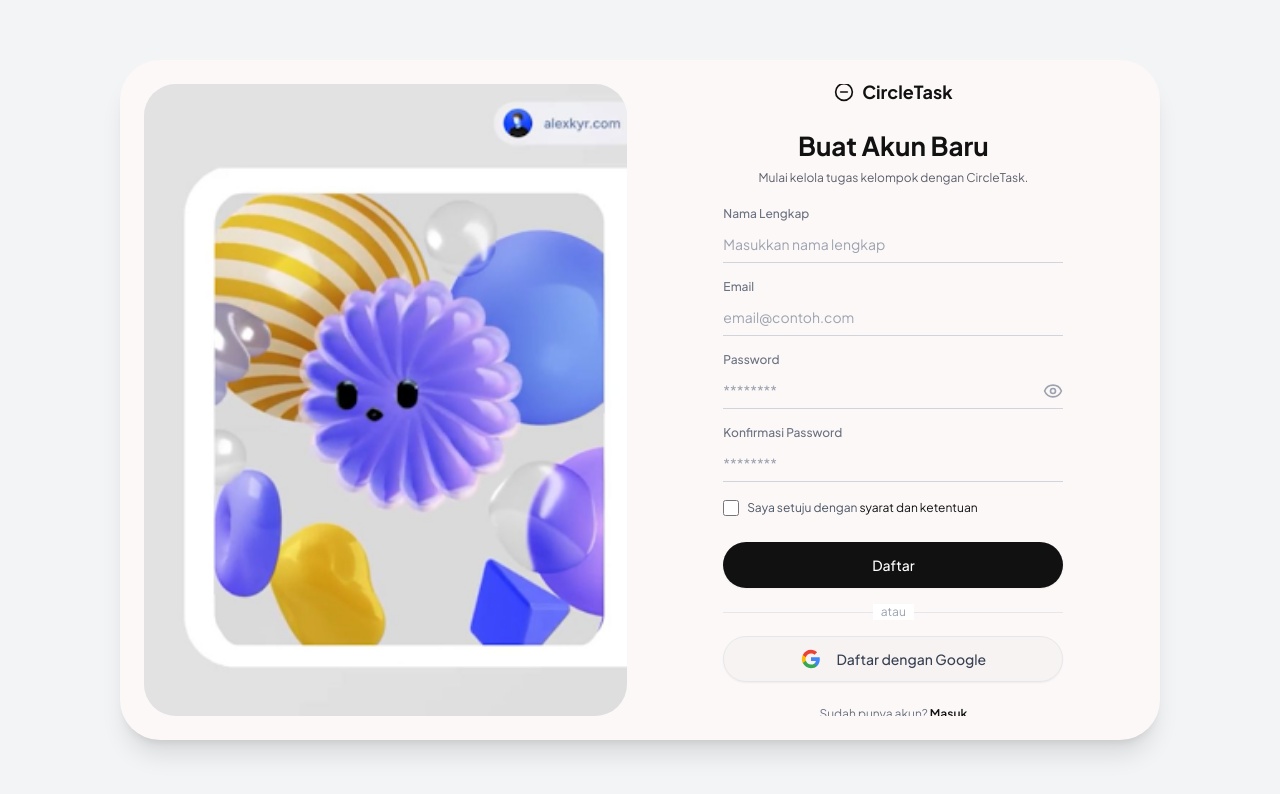
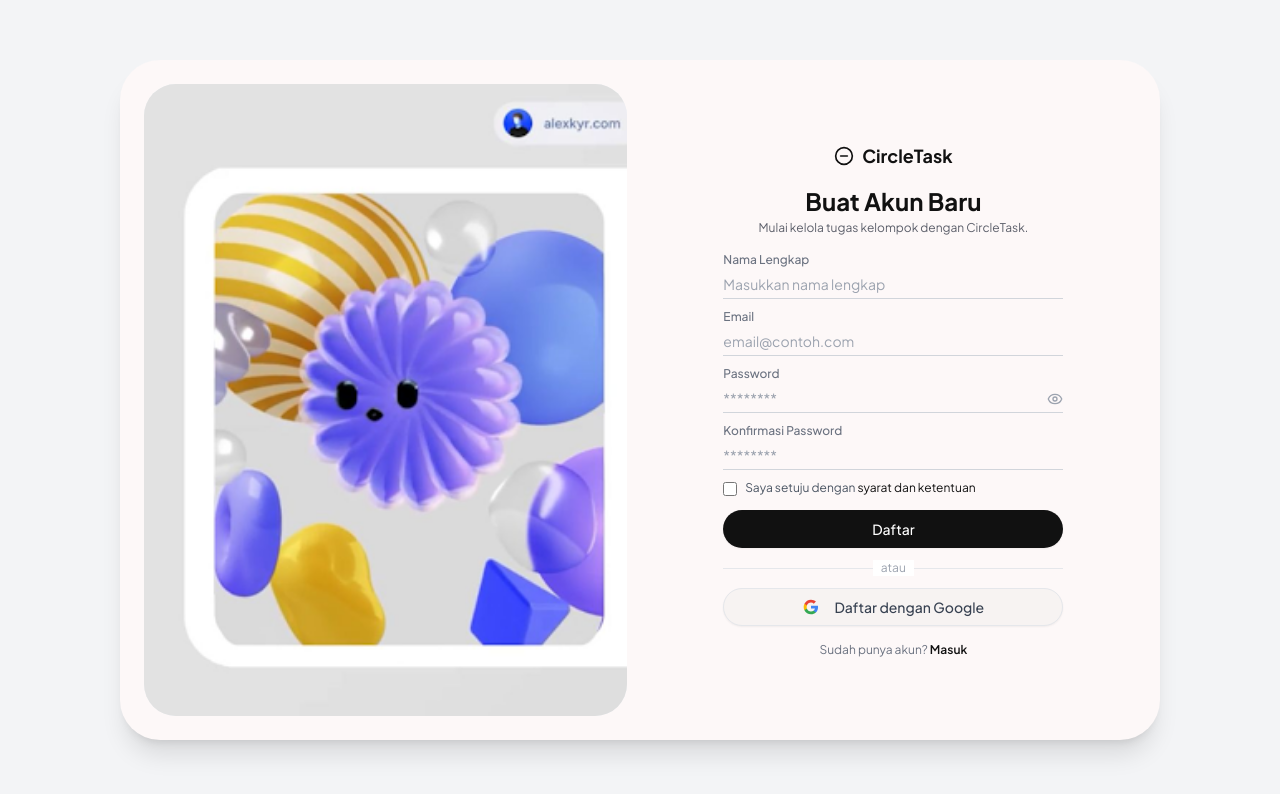
Before and after one commit to Rezkydesyafa/circletask, a Next.js app: page /register in a window 1280 px wide. Shown: the top 794 px of the page. Built offline with nearby package versions, Linux system fonts and the light colour scheme.

Commit message:
fix(auth): reduce paddings and gaps in register page to fit content without scrolling inside card

```diff
--- a/app/(auth)/register/page.tsx
+++ b/app/(auth)/register/page.tsx
@@ -23,7 +23,7 @@
 
         <div className="flex w-full flex-col justify-center px-4 py-6 md:w-1/2 md:px-8 lg:px-12 h-full overflow-y-auto">
           <div className="mx-auto w-full max-w-[340px]">
-            <div className="mb-6 flex items-center justify-center gap-2 text-[#111111]">
+            <div className="mb-4 flex items-center justify-center gap-2 text-[#111111]">
               <svg
                 className="h-5 w-5"
                 fill="none"
@@ -39,8 +39,8 @@
               <span className="text-lg font-bold">CircleTask</span>
             </div>
 
-            <div className="mb-5 text-center">
-              <h1 className="mb-2 text-[26px] font-bold leading-tight text-[#111111]">Buat Akun Baru</h1>
+            <div className="mb-4 text-center">
+              <h1 className="mb-1 text-2xl font-bold leading-tight text-[#111111]">Buat Akun Baru</h1>
               <p className="text-xs text-[#5c5f6a]">Mulai kelola tugas kelompok dengan CircleTask.</p>
             </div>
 
--- a/features/auth/components/register-form.tsx
+++ b/features/auth/components/register-form.tsx
@@ -31,7 +31,7 @@
   });
 
   const inputClassName =
-    "h-auto rounded-none border-0 border-b border-gray-300 bg-transparent px-0 py-2 text-sm text-[#111111] ring-offset-0 placeholder:text-gray-400 focus-visible:border-[#111111] focus-visible:ring-0 focus-visible:ring-offset-0";
+    "h-auto rounded-none border-0 border-b border-gray-300 bg-transparent px-0 py-1 text-sm text-[#111111] ring-offset-0 placeholder:text-gray-400 focus-visible:border-[#111111] focus-visible:ring-0 focus-visible:ring-offset-0";
 
   const onSubmit = form.handleSubmit((values) => {
     setSuccessMessage(null);
@@ -67,11 +67,11 @@
 
   return (
     <>
-      <form className="space-y-4" onSubmit={onSubmit}>
+      <form className="space-y-2.5" onSubmit={onSubmit}>
       <input type="hidden" {...form.register("avatarUrl")} />
 
       <div>
-        <Label className="mb-1 block text-xs font-medium text-gray-500" htmlFor="fullName">
+        <Label className="mb-0.5 block text-xs font-medium text-gray-500" htmlFor="fullName">
           Nama Lengkap
         </Label>
         <Input
@@ -82,12 +82,12 @@
           {...form.register("fullName")}
         />
         {form.formState.errors.fullName ? (
-          <p className="text-sm text-destructive mt-1">{form.formState.errors.fullName.message}</p>
+          <p className="text-[11px] text-destructive mt-0.5">{form.formState.errors.fullName.message}</p>
         ) : null}
       </div>
 
       <div>
-        <Label className="mb-1 block text-xs font-medium text-gray-500" htmlFor="email">
+        <Label className="mb-0.5 block text-xs font-medium text-gray-500" htmlFor="email">
           Email
         </Label>
         <Input
@@ -99,12 +99,12 @@
           {...form.register("email")}
         />
         {form.formState.errors.email ? (
-          <p className="text-sm text-destructive mt-1">{form.formState.errors.email.message}</p>
+          <p className="text-[11px] text-destructive mt-0.5">{form.formState.errors.email.message}</p>
         ) : null}
       </div>
 
       <div>
-        <Label className="mb-1 block text-xs font-medium text-gray-500" htmlFor="password">
+        <Label className="mb-0.5 block text-xs font-medium text-gray-500" htmlFor="password">
           Password
         </Label>
         <div className="relative">
@@ -120,16 +120,16 @@
             className="absolute right-0 top-1/2 -translate-y-1/2 text-gray-400 transition-colors hover:text-gray-600 focus:outline-none"
             type="button"
           >
-            <Eye className="h-5 w-5" />
+            <Eye className="h-4 w-4" />
           </button>
         </div>
         {form.formState.errors.password ? (
-          <p className="text-sm text-destructive mt-1">{form.formState.errors.password.message}</p>
+          <p className="text-[11px] text-destructive mt-0.5">{form.formState.errors.password.message}</p>
         ) : null}
       </div>
 
       <div>
-        <Label className="mb-1 block text-xs font-medium text-gray-500" htmlFor="confirmPassword">
+        <Label className="mb-0.5 block text-xs font-medium text-gray-500" htmlFor="confirmPassword">
           Konfirmasi Password
         </Label>
         <Input
@@ -141,20 +141,20 @@
           {...form.register("confirmPassword")}
         />
         {form.formState.errors.confirmPassword ? (
-          <p className="text-sm text-destructive mt-1">
+          <p className="text-[11px] text-destructive mt-0.5">
             {form.formState.errors.confirmPassword.message}
           </p>
         ) : null}
       </div>
 
-      <div className="mt-2 flex items-start">
+      <div className="mt-1 flex items-start">
         <input
-          className="mt-0.5 h-4 w-4 rounded border-gray-300 text-[#111111] focus:ring-[#111111]"
+          className="mt-0.5 h-3.5 w-3.5 rounded border-gray-300 text-[#111111] focus:ring-[#111111]"
           id="terms"
           type="checkbox"
           {...form.register("terms")}
         />
-        <label className="ml-2 block text-xs leading-5 text-gray-600" htmlFor="terms">
+        <label className="ml-2 block text-xs leading-4 text-gray-600" htmlFor="terms">
           Saya setuju dengan{" "}
           <Link className="text-[#111111] hover:underline" href="#">
             syarat dan ketentuan
@@ -162,24 +162,24 @@
         </label>
       </div>
       {form.formState.errors.terms ? (
-        <p className="text-sm text-destructive mt-1">{form.formState.errors.terms.message}</p>
+        <p className="text-[11px] text-destructive mt-0.5">{form.formState.errors.terms.message}</p>
       ) : null}
 
       {form.formState.errors.root ? (
-        <div className="rounded-2xl border border-destructive/30 bg-destructive/10 px-3 py-2 text-sm text-destructive">
+        <div className="rounded-2xl border border-destructive/30 bg-destructive/10 px-3 py-1.5 text-xs text-destructive">
           {form.formState.errors.root.message}
         </div>
       ) : null}
 
       {successMessage ? (
-        <div className="rounded-2xl border border-emerald-200 bg-emerald-50 px-3 py-2 text-sm text-emerald-800">
+        <div className="rounded-2xl border border-emerald-200 bg-emerald-50 px-3 py-1.5 text-xs text-emerald-800">
           {successMessage}
         </div>
       ) : null}
 
-      <div className="pt-2">
+      <div className="pt-1">
         <Button
-          className="h-auto w-full rounded-full border border-transparent bg-[#111111] px-4 py-3 text-sm font-medium text-white shadow-sm transition-colors hover:bg-gray-800 focus-visible:ring-[#111111]"
+          className="h-auto w-full rounded-full border border-transparent bg-[#111111] px-4 py-2 text-sm font-medium text-white shadow-sm transition-colors hover:bg-gray-800 focus-visible:ring-[#111111]"
           disabled={isPending}
           type="submit"
         >
@@ -188,7 +188,7 @@
       </div>
     </form>
 
-      <div className="mt-4">
+      <div className="mt-3">
         <div className="relative">
           <div className="absolute inset-0 flex items-center">
             <div className="w-full border-t border-gray-200" />
@@ -199,14 +199,14 @@
         </div>
       </div>
 
-      <div className="mt-4">
+      <div className="mt-3">
         <Button
-          className="h-auto w-full rounded-full border border-gray-200 bg-[#f7f3f2] px-4 py-3 text-sm font-medium text-gray-700 shadow-sm transition-colors hover:bg-gray-100 focus-visible:ring-gray-200"
+          className="h-auto w-full rounded-full border border-gray-200 bg-[#f7f3f2] px-4 py-2 text-sm font-medium text-gray-700 shadow-sm transition-colors hover:bg-gray-100 focus-visible:ring-gray-200"
           type="button"
           variant="outline"
         >
           <svg
-            className="mr-2 h-5 w-5"
+            className="mr-2 h-4 w-4"
             fill="none"
             viewBox="0 0 24 24"
             xmlns="http://www.w3.org/2000/svg"
@@ -232,7 +232,7 @@
         </Button>
       </div>
 
-      <div className="mt-6 text-center text-xs text-gray-500">
+      <div className="mt-4 text-center text-xs text-gray-500">
         Sudah punya akun?{" "}
         <Link href="/login" className="font-semibold text-[#111111] hover:underline">
           Masuk
```
